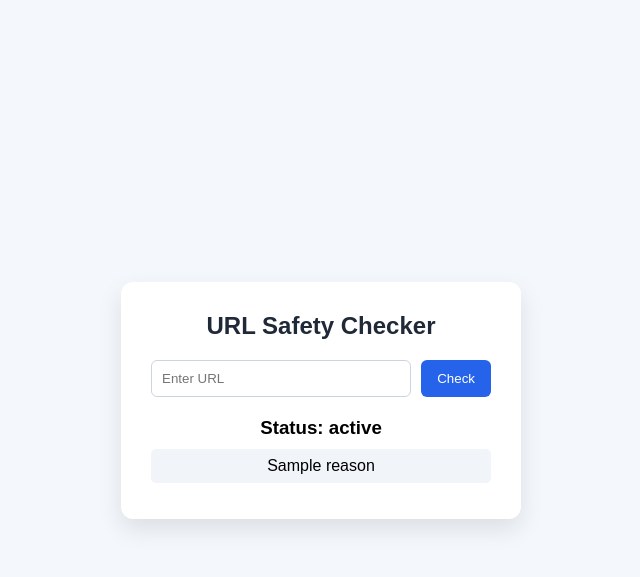
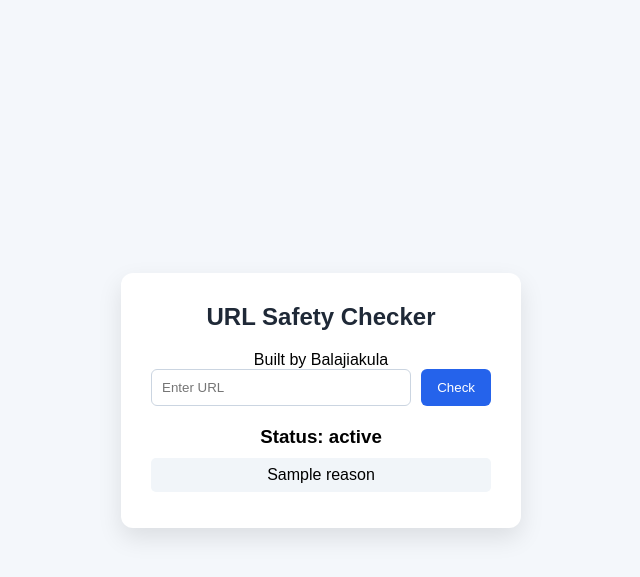
Before and after one commit to royalbalaji319-cloud/url-saftey-checker, a Flask app: template templates/index.html in a window 1280 px wide. Shown: the top 577 px of the page, without its empty margins (319-959 px from the left). Run offline with Flask 3, Linux system fonts and the light colour scheme; the template is opened without the code that fills it: most values are stand-ins (such as "Sample title", 1, 10 or a date in 2020).

Commit message:
Update index.html

```diff
--- a/templates/index.html
+++ b/templates/index.html
@@ -1,15 +1,14 @@
 <!doctype html>
-<html>
+<html lang="en">
   <head>
+    <meta charset="UTF-8" />
     <title>URL Safety Checker</title>
-    <link
-      rel="stylesheet"
-      href="{{ url_for('static', filename='style.css') }}"
-    />
+    <link rel="stylesheet" href="{{ url_for('static', filename='style.css') }}" />
   </head>
   <body>
     <div class="container">
       <h2>URL Safety Checker</h2>
+      <p class="author">Built by <span>Balajiakula</span></p>
 
       <form method="POST">
         <input type="text" name="url" placeholder="Enter URL" required />
@@ -17,7 +16,7 @@
       </form>
 
       {% if status %}
-      <h3>Status: {{ status }}</h3>
+      <h3 class="status {{ status|lower }}">Status: {{ status }}</h3>
       <ul>
         {% for r in reasons %}
         <li>{{ r }}</li>
```
